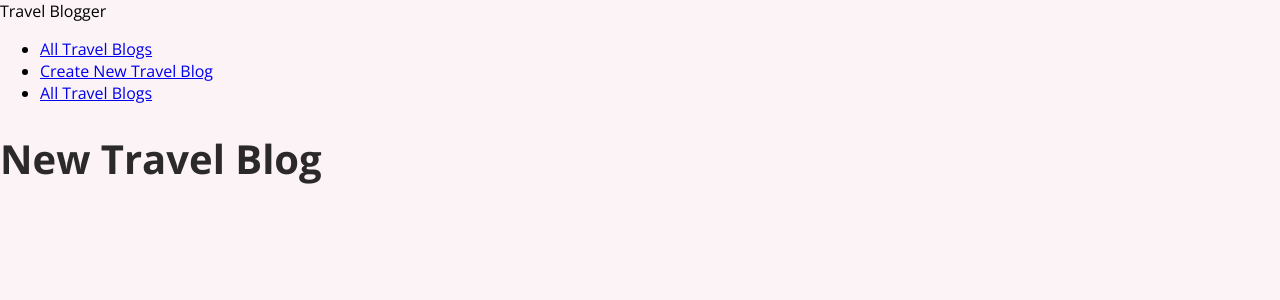
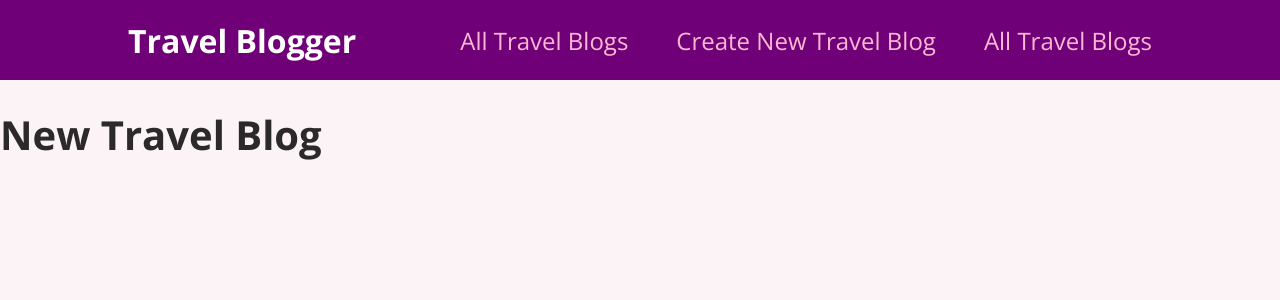
Before and after one commit to astb01/react-travel-blogger, a React (Create React App) app: page /new-travel-blog in a window 1280 px wide. Shown: the top 300 px of the page. Built offline with nearby package versions, Linux system fonts and the light colour scheme.

Commit message:
Upload dummy data

```diff
--- a/src/components/layout/MainNavigation.js
+++ b/src/components/layout/MainNavigation.js
@@ -1,10 +1,12 @@
 import { Link } from "react-router-dom";
+
+import classes from "./MainNavigation.module.css";
 
 const MainNavigation = () => {
   return (
-    <header>
-      <div>Travel Blogger</div>
-      <nav>
+    <header className={classes.header}>
+      <div className={classes.logo}>Travel Blogger</div>
+      <nav className={classes.nav}>
         <ul>
           <li>
             <Link to="/">All Travel Blogs</Link>
--- a/src/pages/AllTravelBlogs.js
+++ b/src/pages/AllTravelBlogs.js
@@ -1,4 +1,25 @@
 import React from "react";
+
+const BLOG_DATA = [
+  {
+    id: 1,
+    title: "This is my first trip to Marina Bay Sands",
+    image:
+      "https://upload.wikimedia.org/wikipedia/commons/thumb/f/f9/Marina_Bay_Sands_in_the_evening_-_20101120.jpg/2560px-Marina_Bay_Sands_in_the_evening_-_20101120.jpg",
+    address: "Marina Bay Sands",
+    city: "Singapore",
+    description: "This place was ace!",
+  },
+  {
+    id: 2,
+    title: "This is my first trip to Marina Bay Sands",
+    image:
+      "https://upload.wikimedia.org/wikipedia/commons/thumb/f/f9/Marina_Bay_Sands_in_the_evening_-_20101120.jpg/2560px-Marina_Bay_Sands_in_the_evening_-_20101120.jpg",
+    address: "Marina Bay Sands",
+    city: "Singapore",
+    description: "This place was ace!",
+  },
+];
 
 const AllTravelBlogs = () => {
   return (
```
